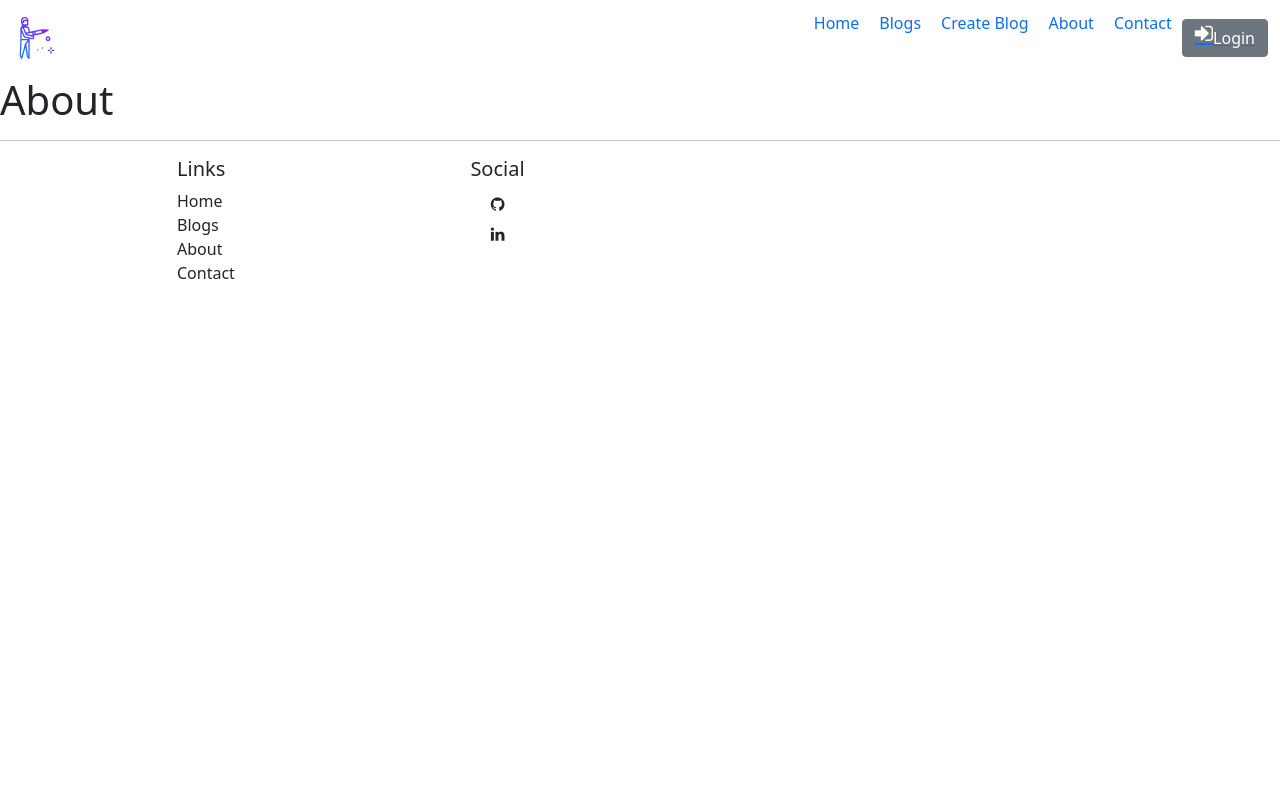
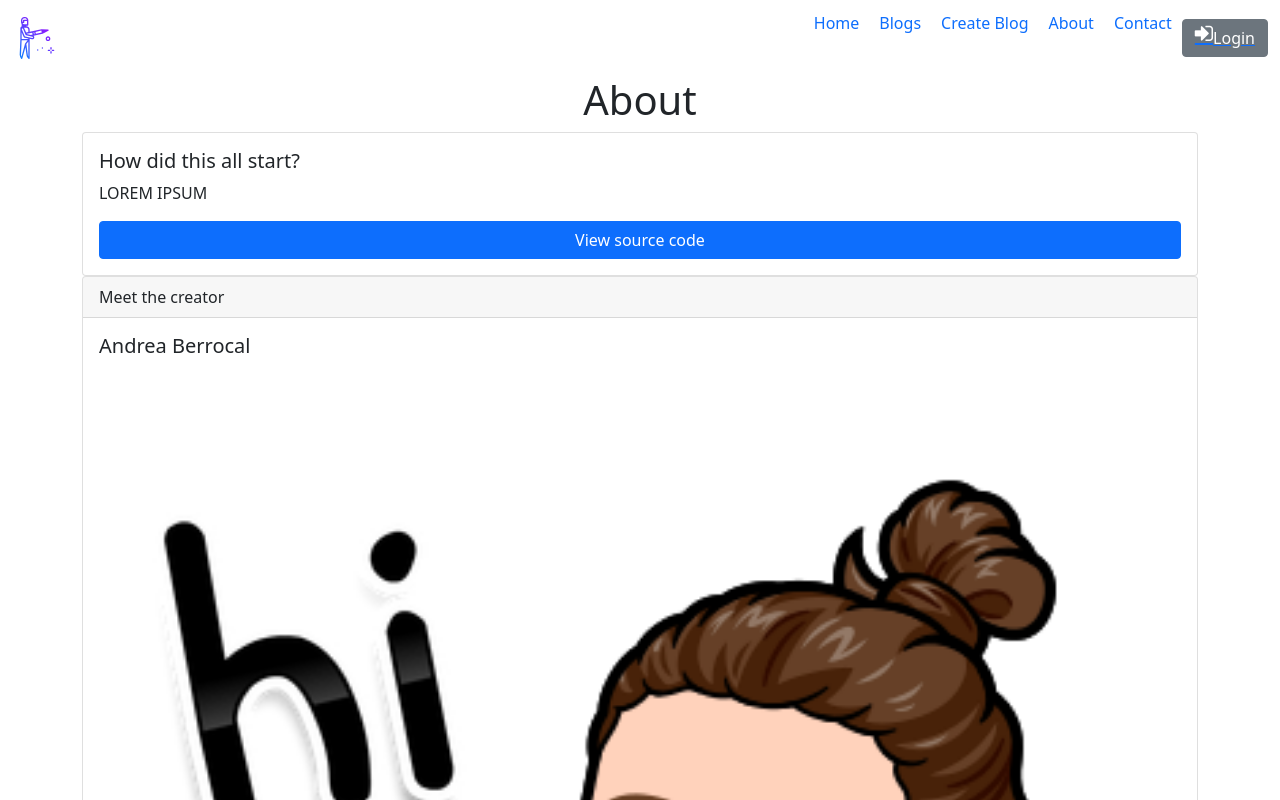
Before and after one commit to An-Be/react-non-traditionals-blog, a React (Create React App) app: page /about in a window 1280 px wide. Shown: the top 800 px of the page. Built offline with nearby package versions, Linux system fonts and the light colour scheme.

Commit message:
✨ added basic layout of about page and also bitmoji of myself

```diff
--- a/src/Components/About.js
+++ b/src/Components/About.js
@@ -1,7 +1,44 @@
-function About(){
-    return(
-        <h1>About</h1>
-    );
+import pf from '../Images/pf.png';
+
+function About() {
+  return (
+    <>
+      <div className="container" id="intro">
+        <div className="row">
+          <div className="col-md">
+            <h1>About</h1>
+          </div>
+        </div>
+      </div>
+      <div className="container">
+        <div className="row">
+          <div className="col-md">
+          <div className="card">
+            <div className="card-body">
+              <h5 className="card-title">How did this all start?</h5>
+              <p className="card-text">LOREM IPSUM</p>
+              <a className="btn btn-primary" target="_blank" rel="noreferrer noopener" href="https://github.com/An-Be/react-non-traditionals-blog">View source code</a>
+            </div>
+          </div>
+          </div>
+        </div>
+      </div>
+      <div className="container">
+        <div className="row">
+          <div className="col-md">
+          <div className="card">
+            <div className="card-header">Meet the creator</div>
+            <div className="card-body">
+              <h5 className="card-title">Andrea Berrocal</h5>
+              <img className="card-img-top" id="profile-pic" src={pf} alt="Andrea Berrocal" />
+              <p className="card-text">LOREM IPSUM</p>
+            </div>
+          </div>
+          </div>
+        </div>
+      </div>
+    </>
+  );
 }
 
 export default About;
```
Also changed, not shown: src/Images/pf.png (added).
